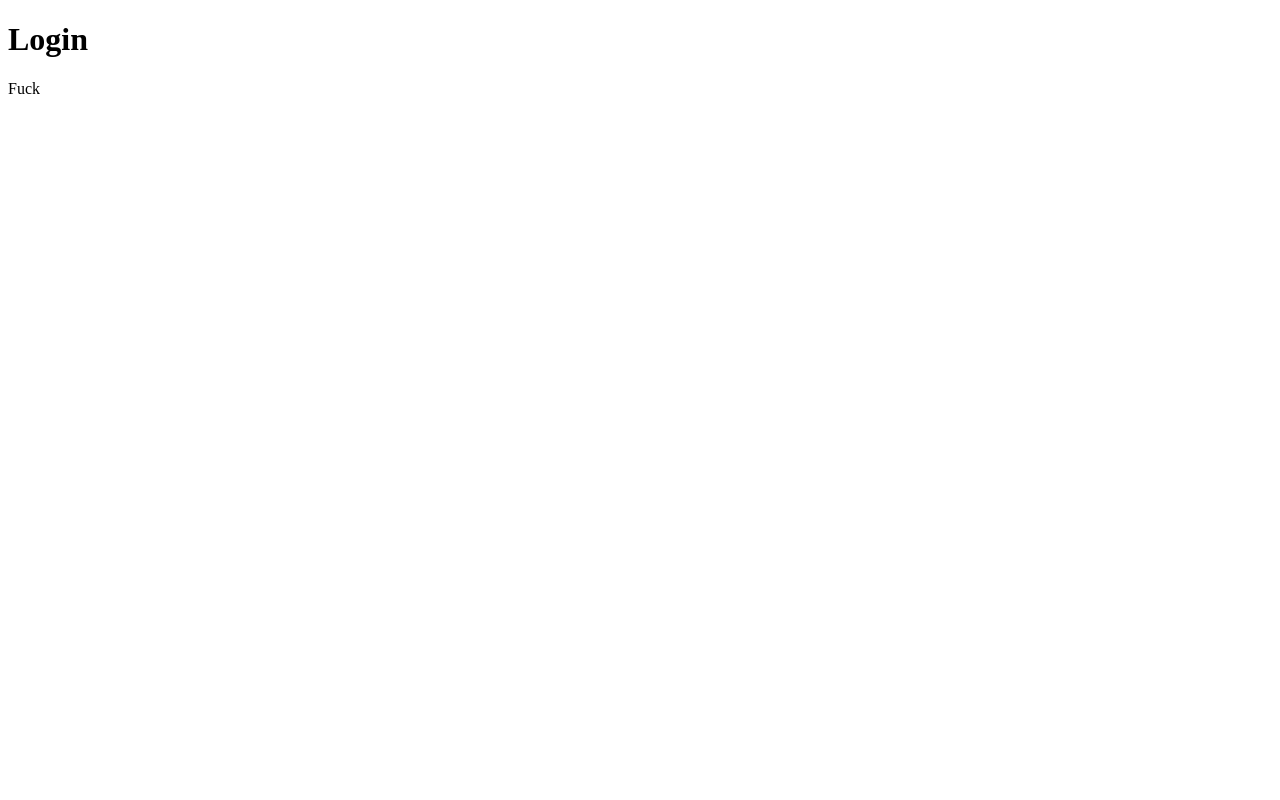
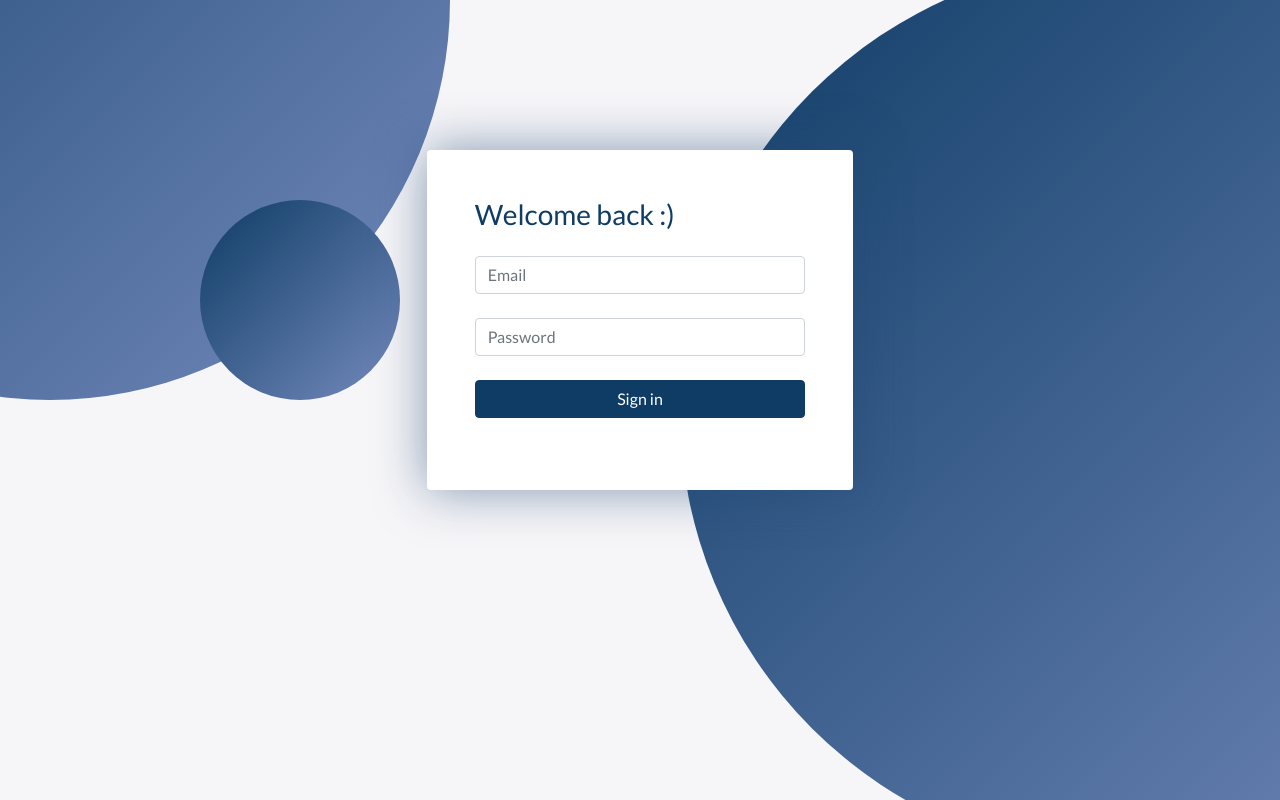
Before and after one commit to akasrai/daily-quiz-web, a React (Create React App) app: page / in a window 1280 px wide. Built offline with nearby package versions, Linux system fonts and the light colour scheme.

Commit message:
add login form

```diff
--- a/src/app/app.tsx
+++ b/src/app/app.tsx
@@ -1,8 +1,8 @@
 import React from 'react';
 
+import AppRoutes from './app.routes';
 import { useAuth } from 'auth/auth.hooks';
 import { AuthContextProvider } from 'auth/auth.context';
-import AppRoutes from './app.routes';
 
 const App = () => {
   const currentAuth = useAuth();
--- a/src/assets/css/style.css
+++ b/src/assets/css/style.css
@@ -1,4 +1,4 @@
-@import url(/home/akash/Desktop/MacQuiz/dashboard/src/assets/css/bootstrap.min.css);
+@import url("bootstrap.min.css");
 @import url("https://cdnjs.cloudflare.com/ajax/libs/ionicons/5.0.1/collection/components/icon/icon.min.css");
 @import url("https://fonts.googleapis.com/css?family=Lato:400,700");
 body,
@@ -64,26 +64,103 @@ img.logo {
   }
 }
 
-.cityscape {
-  min-height: 80vh;
-  background-image: url("../img/cityscape.png");
-  background-position: center;
-  background-repeat: repeat-x;
+.login-layout {
+  height: 100vh;
+  overflow: hidden;
+  position: relative;
+  padding-bottom: 100px;
+  background-color: #f6f5f8;
 }
 
-@media screen and (min-width: 768px) {
-  .cityscape {
-    background-size: auto 90%;
-  }
+.login-layout .right-bubble {
+  right: -300px;
+  width: 900px;
+  height: 900px;
+  margin-top: -40px;
+  position: absolute;
+  border-radius: 100%;
+  background-image: -webkit-gradient(linear, left top, right bottom, from(#0e3c65), to(#748abd));
+  background-image: linear-gradient(to bottom right, #0e3c65, #748abd);
 }
 
-@media screen and (max-width: 767px) {
-  .cityscape {
-    background-size: cover;
-  }
+.login-layout .left-bubble {
+  top: -400px;
+  left: -350px;
+  width: 800px;
+  height: 800px;
+  position: absolute;
+  border-radius: 100%;
+  background-image: -webkit-gradient(linear, left top, right bottom, from(#0e3c65), to(#748abd));
+  background-image: linear-gradient(to bottom right, #0e3c65, #748abd);
 }
 
-footer p {
-  line-height: 120%;
+.login-layout .middle-bubble {
+  top: 200px;
+  left: 200px;
+  width: 200px;
+  height: 200px;
+  position: absolute;
+  border-radius: 100%;
+  background-image: -webkit-gradient(linear, left top, right bottom, from(#0e3c65), to(#748abd));
+  background-image: linear-gradient(to bottom right, #0e3c65, #748abd);
+}
+
+.login-layout div .login-form {
+  margin-top: 150px;
+  -webkit-box-shadow: 0px 0px 50px #2048738c;
+          box-shadow: 0px 0px 50px #2048738c;
+}
+
+.btn-blue {
+  background-color: #3c8dbc !important;
+  border: #3c8dbc;
+  color: white;
+}
+
+.btn-blue:not(:disabled):not(.disabled).active,
+.btn-blue:not(:disabled):not(.disabled):active,
+.show > .btn-blue.dropdown-toggle {
+  -webkit-box-shadow: 0 0 0 0.2rem #9aceec !important;
+          box-shadow: 0 0 0 0.2rem #9aceec !important;
+}
+
+.btn-blue.focus,
+.btn-blue:focus {
+  -webkit-box-shadow: 0 0 0 0.2rem #2e7aa7;
+          box-shadow: 0 0 0 0.2rem #2e7aa7;
+}
+
+.btn-outline-blue {
+  color: #3c8dbc;
+  background-color: transparent;
+  background-image: none;
+  border-color: #3c8dbc;
+}
+
+.btn-outline-blue:hover {
+  color: #fff;
+  background-color: #3c8dbc;
+  border-color: #3c8dbc;
+}
+
+.btn-outline-blue:not(:disabled):not(.disabled).active,
+.btn-outline-blue:not(:disabled):not(.disabled):active,
+.show > .btn-outline-blue.dropdown-toggle {
+  color: #fff;
+  background-color: #3c8dbc;
+  border-color: #3c8dbc;
+}
+
+.btn-outline-blue.focus,
+.btn-outline-blue:focus {
+  -webkit-box-shadow: 0 0 0 0.2rem #3c8dbc;
+          box-shadow: 0 0 0 0.2rem #3c8dbc;
+}
+
+.btn-outline-blue:not(:disabled):not(.disabled).active:focus,
+.btn-outline-blue:not(:disabled):not(.disabled):active:focus,
+.show > .btn-outline-blue.dropdown-toggle:focus {
+  -webkit-box-shadow: 0 0 0 0.2rem #3c8dbc;
+          box-shadow: 0 0 0 0.2rem #3c8dbc;
 }
 /*# sourceMappingURL=style.css.map */
--- a/src/assets/css/style.scss
+++ b/src/assets/css/style.scss
@@ -1,4 +1,4 @@
-@import 'bootstrap.min.css';
+@import url('bootstrap.min.css');
 @import url('https://cdnjs.cloudflare.com/ajax/libs/ionicons/5.0.1/collection/components/icon/icon.min.css');
 @import url('https://fonts.googleapis.com/css?family=Lato:400,700');
 @import '_variable';
@@ -63,21 +63,96 @@ img.logo {
   }
 }
 
-.cityscape {
-  min-height: 80vh;
-  background-image: url('../img/cityscape.png');
-  background-position: center;
-  background-repeat: repeat-x;
+.login-layout {
+  height: 100vh;
+  overflow: hidden;
+  position: relative;
+  padding-bottom: 100px;
+  background-color: #f6f5f8;
 
-  @media screen and (min-width: 768px) {
-    background-size: auto 90%;
+  .right-bubble {
+    right: -300px;
+    width: 900px;
+    height: 900px;
+    margin-top: -40px;
+    position: absolute;
+    border-radius: 100%;
+    background-image: linear-gradient(to bottom right, #0e3c65, #748abd);
   }
 
-  @media screen and (max-width: 767px) {
-    background-size: cover;
+  .left-bubble {
+    top: -400px;
+    left: -350px;
+    width: 800px;
+    height: 800px;
+    position: absolute;
+    border-radius: 100%;
+    background-image: linear-gradient(to bottom right, #0e3c65, #748abd);
+  }
+
+  .middle-bubble {
+    top: 200px;
+    left: 200px;
+    width: 200px;
+    height: 200px;
+    position: absolute;
+    border-radius: 100%;
+    background-image: linear-gradient(to bottom right, #0e3c65, #748abd);
+  }
+
+  div {
+    .login-form {
+      margin-top: 150px;
+      box-shadow: 0px 0px 50px #2048738c;
+    }
   }
 }
 
-footer p {
-  line-height: 120%;
+.btn-blue {
+  background-color: #3c8dbc !important;
+  border: #3c8dbc;
+  color: white;
 }
+
+.btn-blue:not(:disabled):not(.disabled).active,
+.btn-blue:not(:disabled):not(.disabled):active,
+.show > .btn-blue.dropdown-toggle {
+  box-shadow: 0 0 0 0.2rem #9aceec !important;
+}
+
+.btn-blue.focus,
+.btn-blue:focus {
+  box-shadow: 0 0 0 0.2rem #2e7aa7;
+}
+
+.btn-outline-blue {
+  color: #3c8dbc;
+  background-color: transparent;
+  background-image: none;
+  border-color: #3c8dbc;
+}
+
+.btn-outline-blue:hover {
+  color: #fff;
+  background-color: #3c8dbc;
+  border-color: #3c8dbc;
+}
+
+.btn-outline-blue:not(:disabled):not(.disabled).active,
+.btn-outline-blue:not(:disabled):not(.disabled):active,
+.show > .btn-outline-blue.dropdown-toggle {
+  color: #fff;
+  background-color: #3c8dbc;
+  border-color: #3c8dbc;
+}
+
+.btn-outline-blue.focus,
+.btn-outline-blue:focus {
+  box-shadow: 0 0 0 0.2rem #3c8dbc;
+}
+
+.btn-outline-blue:not(:disabled):not(.disabled).active:focus,
+.btn-outline-blue:not(:disabled):not(.disabled):active:focus,
+.show > .btn-outline-blue.dropdown-toggle:focus {
+  box-shadow: 0 0 0 0.2rem #3c8dbc;
+}
--- a/src/auth/view/login.view.tsx
+++ b/src/auth/view/login.view.tsx
@@ -1,12 +1,69 @@
 import React from 'react';
 import NonAuthenticatedLayout from 'layout/non-authenticated.layout';
 
+const LoginForm = () => {
+  return (
+    <section className="row">
+      <form className="col-12 p-0">
+        {false && (
+          <div className="col-12">
+            <span className="text-danger small alert-danger">
+              <i className="icon ion-md-remove-circle text-danger" />{' '}
+              {'errorNew'}
+            </span>
+          </div>
+        )}
+
+        <div className="col-12 form-group">
+          <label className="w-100">
+            <input
+              type="email"
+              name="email"
+              className={`${false ? 'is-invalid ' : ''}form-control`}
+              placeholder="Email"
+              required
+            />
+          </label>
+        </div>
+
+        <div className="col-md-12 form-group">
+          <label className="w-100">
+            <input
+              type="password"
+              name="password"
+              placeholder="Password"
+              className={`${false ? 'is-invalid ' : ''}form-control`}
+              required
+            />
+          </label>
+        </div>
+
+        <div className="col-12 mb-4">
+          <button className="btn btn-md btn-primary btn-block" type="submit">
+            Sign in
+          </button>
+        </div>
+      </form>
+    </section>
+  );
+};
+
 const LoginView = () => {
   return (
-    <NonAuthenticatedLayout>
-      <h1>Login</h1>
-      <div>Fuck</div>
-    </NonAuthenticatedLayout>
+    <div className="login-layout">
+      <div className="left-bubble"></div>
+      <div className="right-bubble"></div>
+      <div className="middle-bubble"></div>
+      <div className="wave one"></div>
+      <div className="wave two"></div>
+      <div className="wave three"></div>
+      <div className="row justify-content-center m-0">
+        <div className="col-md-4 p-5 rounded bg-white login-form">
+          <h3 className="text-primary mb-4">Welcome back :)</h3>
+          <LoginForm />
+        </div>
+      </div>
+    </div>
   );
 };
 
--- a/src/index.tsx
+++ b/src/index.tsx
@@ -3,6 +3,7 @@ import ReactDOM from 'react-dom';
 import * as serviceWorker from './serviceWorker';
 
 import App from 'app/app';
+import './assets/css/style.css';
 
 ReactDOM.render(
   <React.StrictMode>
```
Also changed, not shown: 1 other file (tests, documents, lock files or other folders).
